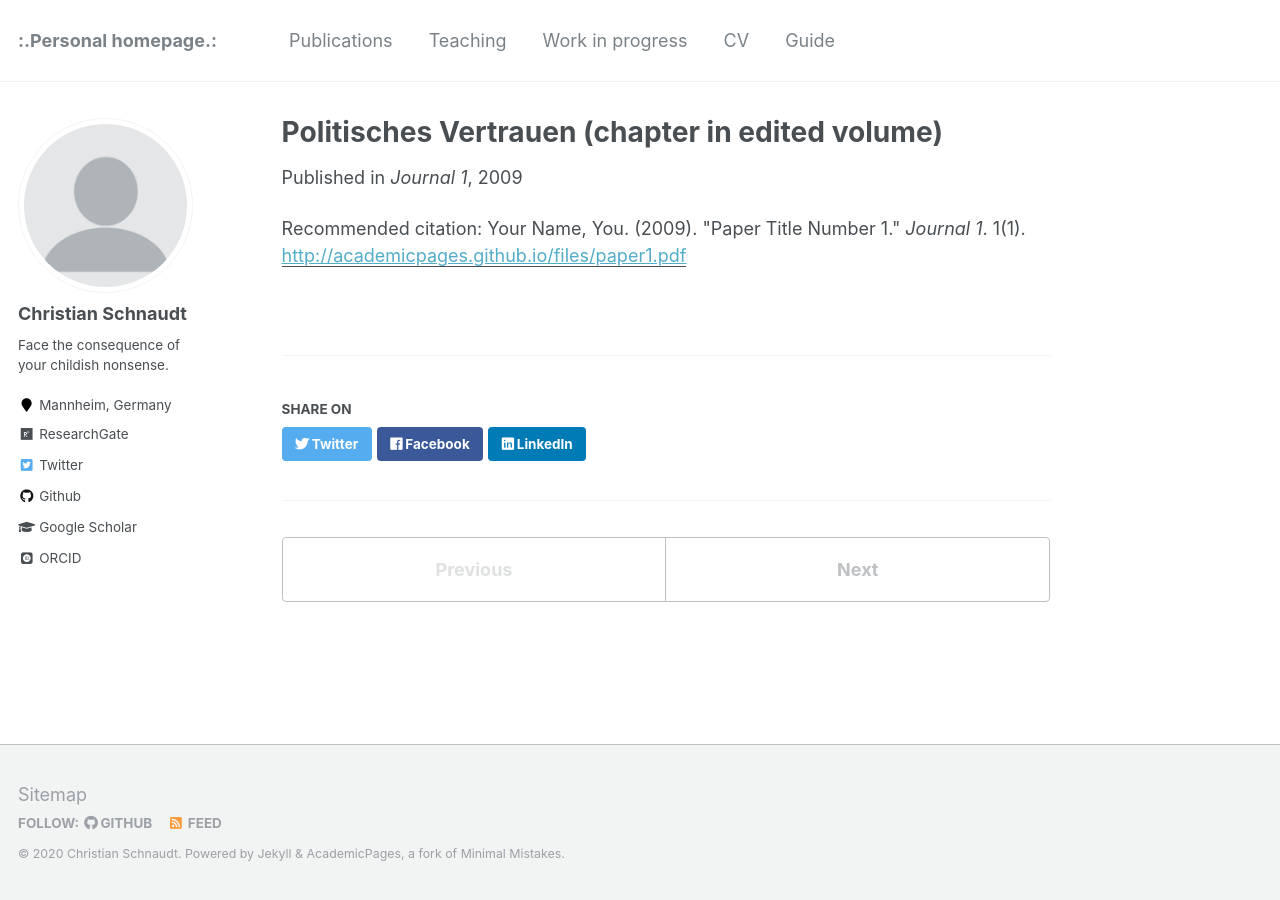
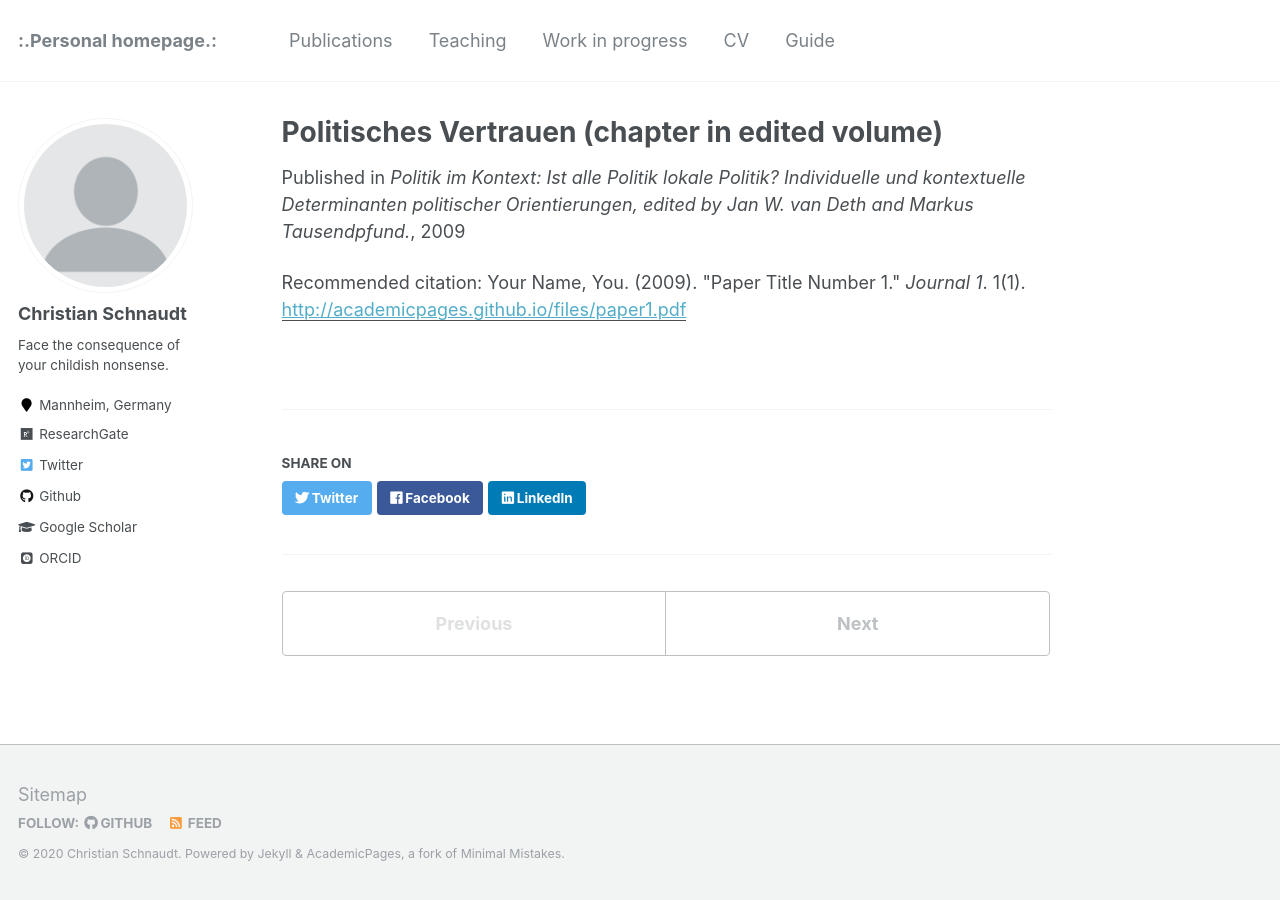
Before and after one commit to cschnaudt/cschnaudt.github.io, a Jekyll site: the page built from _publications/2009-10-01-Politisches-Vertrauen.md, in a window 1280 px wide. Built offline with Jekyll 4.4.1, drawn with Linux system fonts in a browser that asks for light colours; some web fonts are replaced.

Commit message:
Update 2009-10-01-Politisches-Vertrauen.md

```diff
--- a/_publications/2009-10-01-Politisches-Vertrauen.md
+++ b/_publications/2009-10-01-Politisches-Vertrauen.md
@@ -4,7 +4,7 @@ collection: publications
 permalink: /publication/2009-10-01-Politisches-Vertrauen
 excerpt: 'This paper is about the number 1. The number 2 is left for future work.'
 date: 2009-10-01
-venue: 'Journal 1'
+venue: 'Politik im Kontext: Ist alle Politik lokale Politik? Individuelle und kontextuelle Determinanten politischer Orientierungen, edited by Jan W. van Deth and Markus Tausendpfund.'
 paperurl: 'http://academicpages.github.io/files/paper1.pdf'
 citation: 'Your Name, You. (2009). &quot;Paper Title Number 1.&quot; <i>Journal 1</i>. 1(1).'
 ---
```
